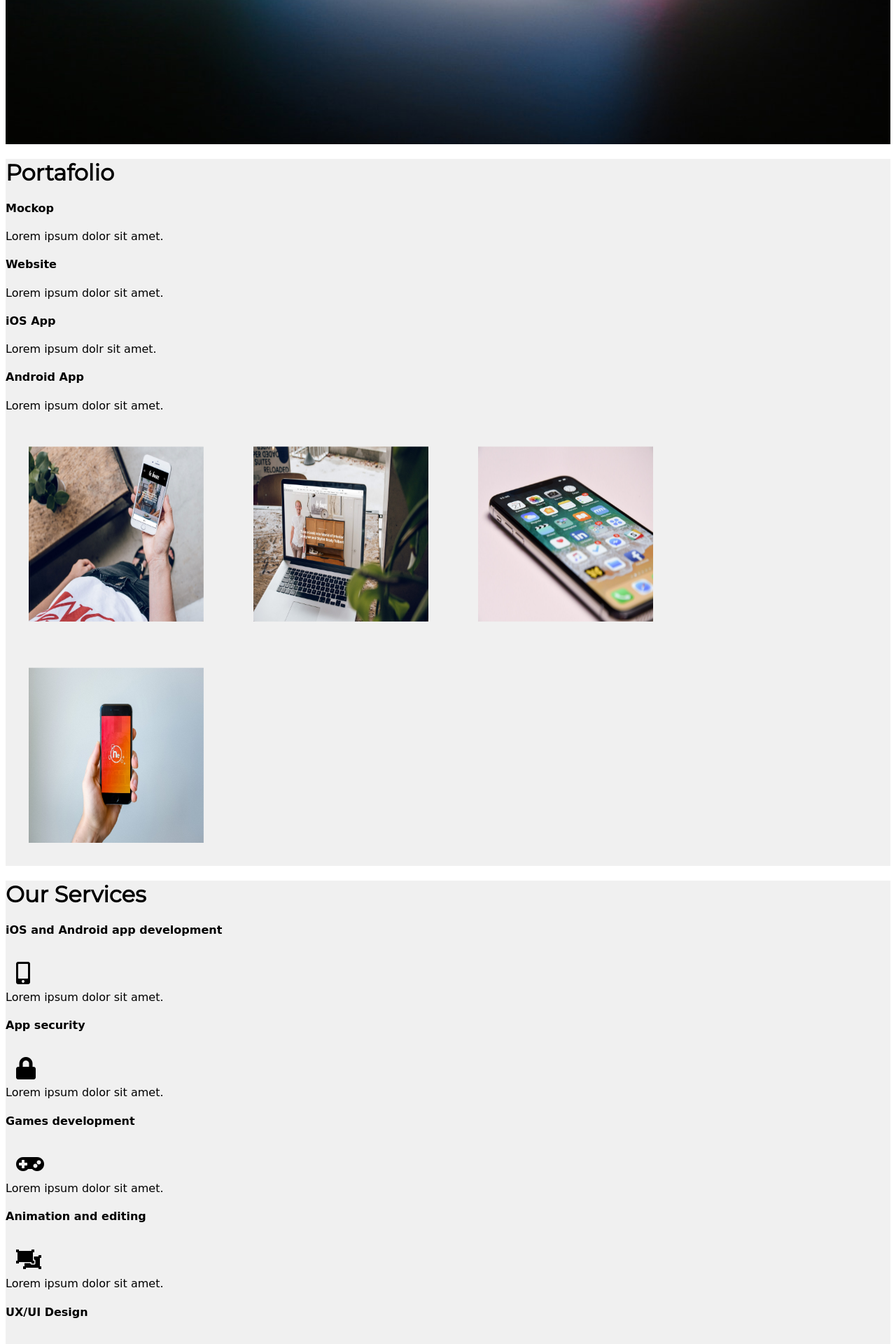
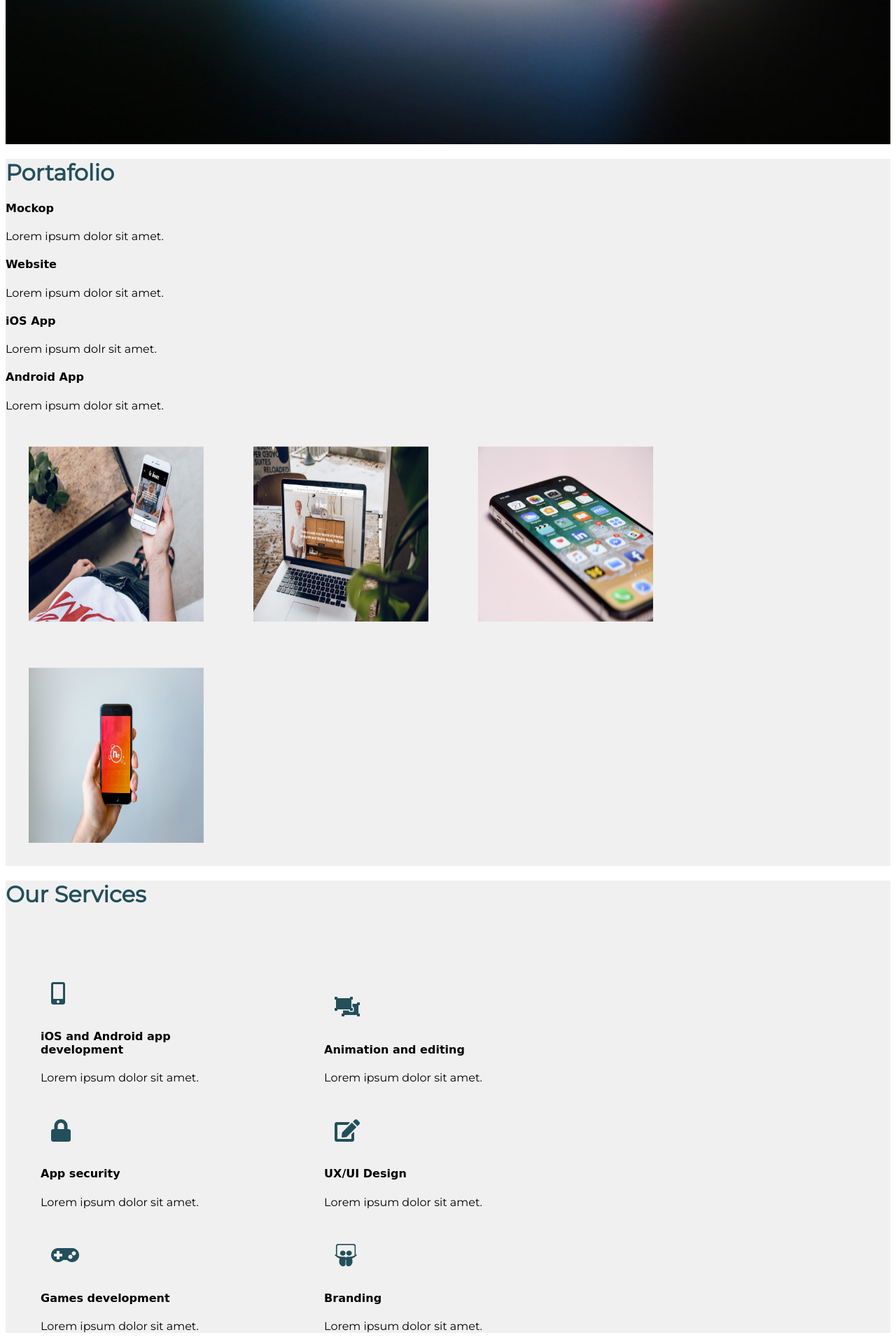
Before and after one commit to VictoriaMolina/PrimerExamen, a PHP site: page /indexCompany.html in a window 1280 px wide. Shown: the part 680-2600 px from the top of the page at 70% size. Run offline with PHP 8.4, Linux system fonts and the light colour scheme; some web fonts are replaced.

Commit message:
Examen terminado

```diff
--- a/indexCompany.html
+++ b/indexCompany.html
@@ -36,6 +36,8 @@
        						 <p>Lorem ipsum dolr sit amet.</p>
 					        <h4>Android App</h4>
 					        <p>Lorem ipsum dolor sit amet.</p>
+
+					        <!--Dividí en div's con la misma clase y id diferentes para lograr acomodarlos de manera que me gustara-->
 						    <div class="container" id="A">
 							        <img src="images/mockup.jpeg" width="250" height="250">
 								<div class="overlay">
@@ -65,26 +67,31 @@
 							    </div>
 						    </div>
 						</div>
-						<div id="Services" >
-						    <h1> Our Services </h1>
-						    <h4>iOS and Android app development</h4>
-						    <i class="fas fa-mobile-alt fa-2x"></i>
-						    <p>Lorem ipsum dolor sit amet.</p>
-						    <h4>App security</h4>
-						    <i class="fas fa-lock fa-2x"></i>
-						    <p>Lorem ipsum dolor sit amet.</p>
-						    <h4>Games development</h4>
-						    <i class="fas fa-gamepad fa-2x"></i>
-						    <p>Lorem ipsum dolor sit amet.</p>
-						    <h4>Animation and editing</h4>
-						    <i class="fas fa-object-ungroup fa-2x"></i>
-						    <p>Lorem ipsum dolor sit amet.</p>
-						    <h4>UX/UI Design</h4>
-						    <i class="fas fa-edit fa-2x"></i>
-						    <p>Lorem ipsum dolor sit amet.</p>
-						    <h4>Branding</h4>
-						    <i class="fab fa-slideshare fa-2x"></i>
-						    <p>Lorem ipsum dolor sit amet.</p>
+						<div id="Services">
+						    <h1> Our Services </h1><br>
+						    <div class="iconos">
+								<i class="fas fa-mobile-alt fa-2x"></i>
+								<h4>iOS and Android app development</h4>
+								<p>Lorem ipsum dolor sit amet.</p><br>
+								<i class="fas fa-lock fa-2x"></i>
+								<h4>App security</h4>
+								<p>Lorem ipsum dolor sit amet.</p><br>
+								<i class="fas fa-gamepad fa-2x"></i>
+								<h4>Games development</h4>
+								<p>Lorem ipsum dolor sit amet.</p>
+							</div>
+							<div class="iconos">
+								<i class="fas fa-object-ungroup fa-2x"></i>
+								<h4>Animation and editing</h4>
+								<p>Lorem ipsum dolor sit amet.</p><br>
+								<i class="fas fa-edit fa-2x"></i>
+								<h4>UX/UI Design</h4>
+								<p>Lorem ipsum dolor sit amet.</p><br>
+								<i class="fab fa-slideshare fa-2x"></i>
+								<h4>Branding</h4>
+								<p>Lorem ipsum dolor sit amet.</p>
+							</div>
+							</div>
 						</div>
 						<div id="Contact">
 							<h1>Drop us a note</h1>
--- a/style.css
+++ b/style.css
@@ -10,7 +10,7 @@ li:hover{
 	color: black;
 }
 li{
-	color: gray;
+	color: #234f5b;
 	display: inline;
 	font-size: 20px;
 	padding: 20px;
@@ -51,6 +51,7 @@ ul.navigation{
 }
 h1{
 	font-family: 'Montserrat', sans-serif;
+	color: #234f5b;
 }
 
 #Portafolio{
@@ -105,10 +106,23 @@ html{
   text-align: center;
 }
 .fas{
-	position: relative;
-	width: 10px;
-  height: 10px;
   margin: 15px;
+  vertical-align: middle;
+  color: #234f5b;
+}
+.fab{
+  margin: 15px;
+  vertical-align: middle;
+  color: #234f5b;
+}
+p{
+	font-family: 'Montserrat', sans-serif;
+}
+.iconos{
+  position: relative;
+  width: 300px;
+  height: 300px;
+  margin: 50px;
   display: inline-block;
-  vertical-align: middle;
+
 }
```
